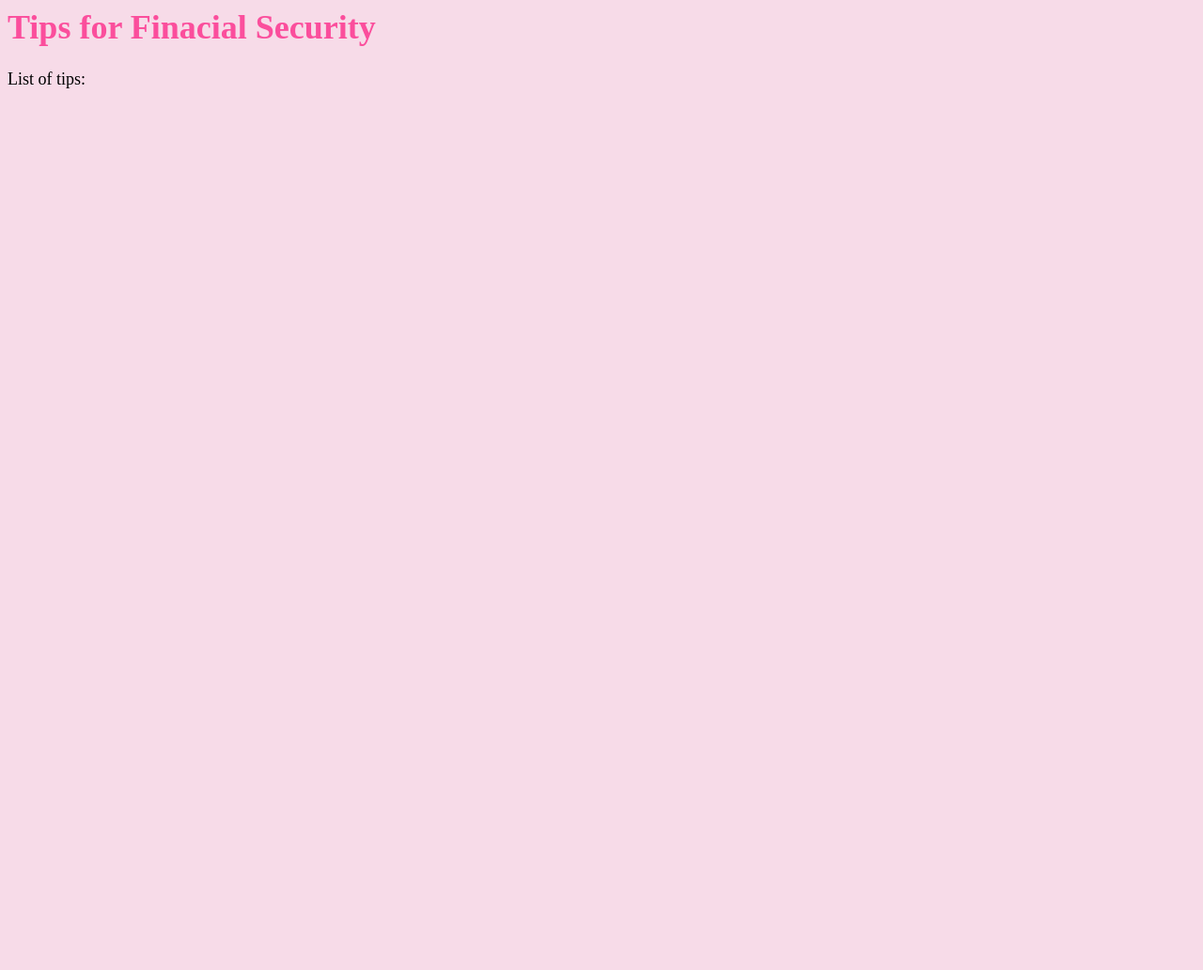
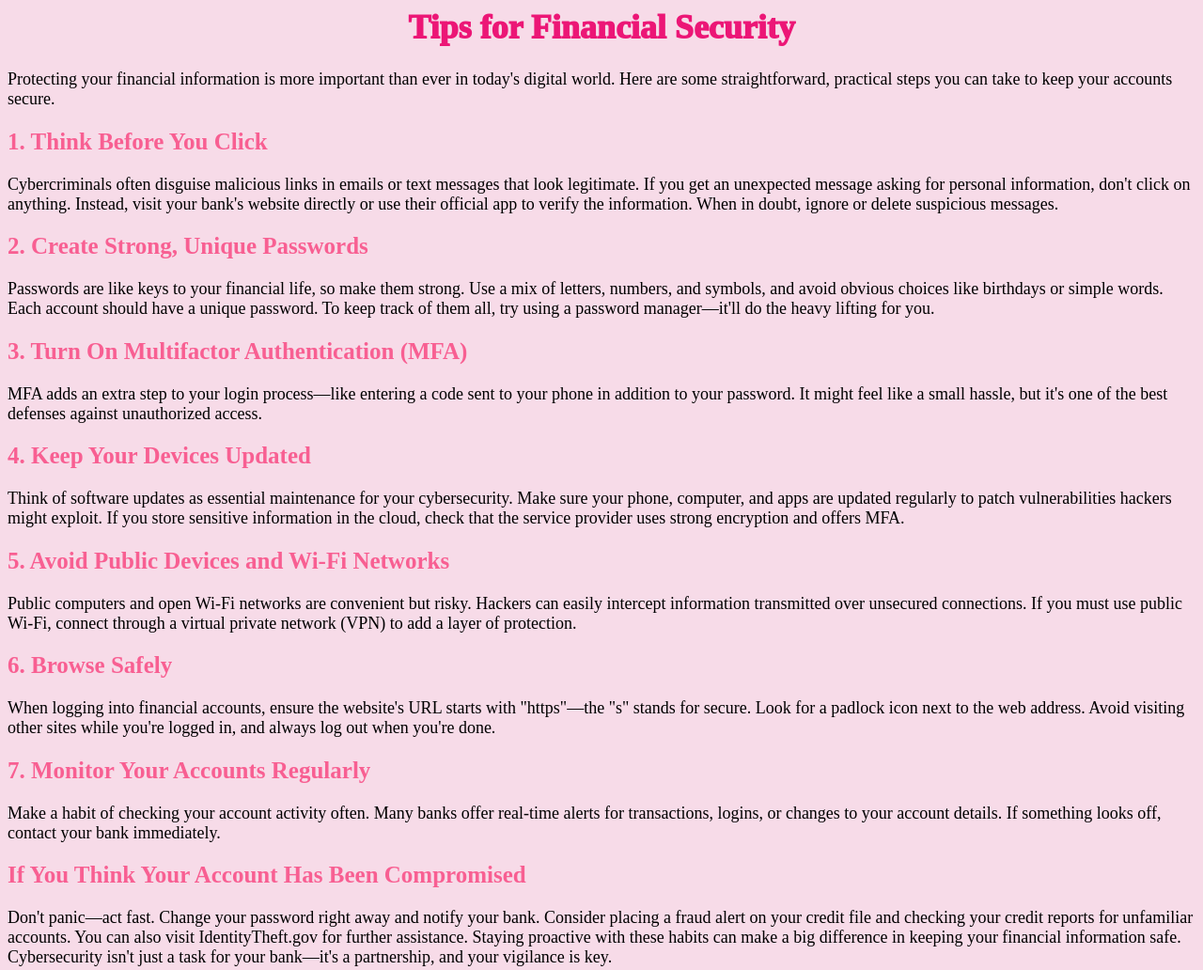
Before and after one commit to Lachu2005/CommbankForage, a plain HTML site: page index.html in a window 1280 px wide. Shown: the whole page at 94% size. Before the commit the page ends 800 px from the top, so only its background shows below. Drawn offline with Linux system fonts and the light colour scheme.

Commit message:
Task 2: added changes to index.html and index.css files
- Added summarized information about financial accounts security from the given references to the index.html file

- Changed heading color, font-weight and center aligned h1. Also added font color and font-size for h2 to index.css file

```diff
--- a/index.css
+++ b/index.css
@@ -6,10 +6,21 @@
 
     h1 {
 
-    color: #fb4e9c;
+    color: #ec1676;
+
+    font-weight: 949;
+
+    text-align: center;
 
     font-size: 36px;
 
+    }
+
+    h2 {
+
+        color:rgb(248, 95, 146);
+
+        font-size: 25px;
     }
 
     p {
--- a/index.html
+++ b/index.html
@@ -8,9 +8,41 @@
 
   <body>
 
-<h1>Tips for Finacial Security</h1>
+<h1>Tips for Financial Security</h1>
 
-<p>List of tips:</p>
+<p>Protecting your financial information is more important than ever in today's digital world. Here are some straightforward, practical steps you can take to keep your accounts secure.</p>
+
+<h2>1. Think Before You Click</h2>
+
+<p>Cybercriminals often disguise malicious links in emails or text messages that look legitimate. If you get an unexpected message asking for personal information, don't click on anything. Instead, visit your bank's website directly or use their official app to verify the information. When in doubt, ignore or delete suspicious messages.</p>
+
+<h2>2. Create Strong, Unique Passwords</h2>
+
+<p>Passwords are like keys to your financial life, so make them strong. Use a mix of letters, numbers, and symbols, and avoid obvious choices like birthdays or simple words. Each account should have a unique password. To keep track of them all, try using a password manager—it'll do the heavy lifting for you.</p>
+
+<h2>3. Turn On Multifactor Authentication (MFA)</h2>
+
+<p>MFA adds an extra step to your login process—like entering a code sent to your phone in addition to your password. It might feel like a small hassle, but it's one of the best defenses against unauthorized access.</p>
+
+<h2>4. Keep Your Devices Updated</h2>
+
+<p>Think of software updates as essential maintenance for your cybersecurity. Make sure your phone, computer, and apps are updated regularly to patch vulnerabilities hackers might exploit. If you store sensitive information in the cloud, check that the service provider uses strong encryption and offers MFA.</p>
+
+<h2>5. Avoid Public Devices and Wi-Fi Networks</h2>
+
+<p>Public computers and open Wi-Fi networks are convenient but risky. Hackers can easily intercept information transmitted over unsecured connections. If you must use public Wi-Fi, connect through a virtual private network (VPN) to add a layer of protection.</p>
+
+<h2>6. Browse Safely</h2>
+
+<p>When logging into financial accounts, ensure the website's URL starts with "https"—the "s" stands for secure. Look for a padlock icon next to the web address. Avoid visiting other sites while you're logged in, and always log out when you're done.</p>
+
+<h2>7. Monitor Your Accounts Regularly</h2>
+
+<p>Make a habit of checking your account activity often. Many banks offer real-time alerts for transactions, logins, or changes to your account details. If something looks off, contact your bank immediately.</p>
+
+<h2>If You Think Your Account Has Been Compromised</h2>
+
+<p>Don't panic—act fast. Change your password right away and notify your bank. Consider placing a fraud alert on your credit file and checking your credit reports for unfamiliar accounts. You can also visit IdentityTheft.gov for further assistance. Staying proactive with these habits can make a big difference in keeping your financial information safe. Cybersecurity isn't just a task for your bank—it's a partnership, and your vigilance is key.</p>
 
   </body>
 
```
